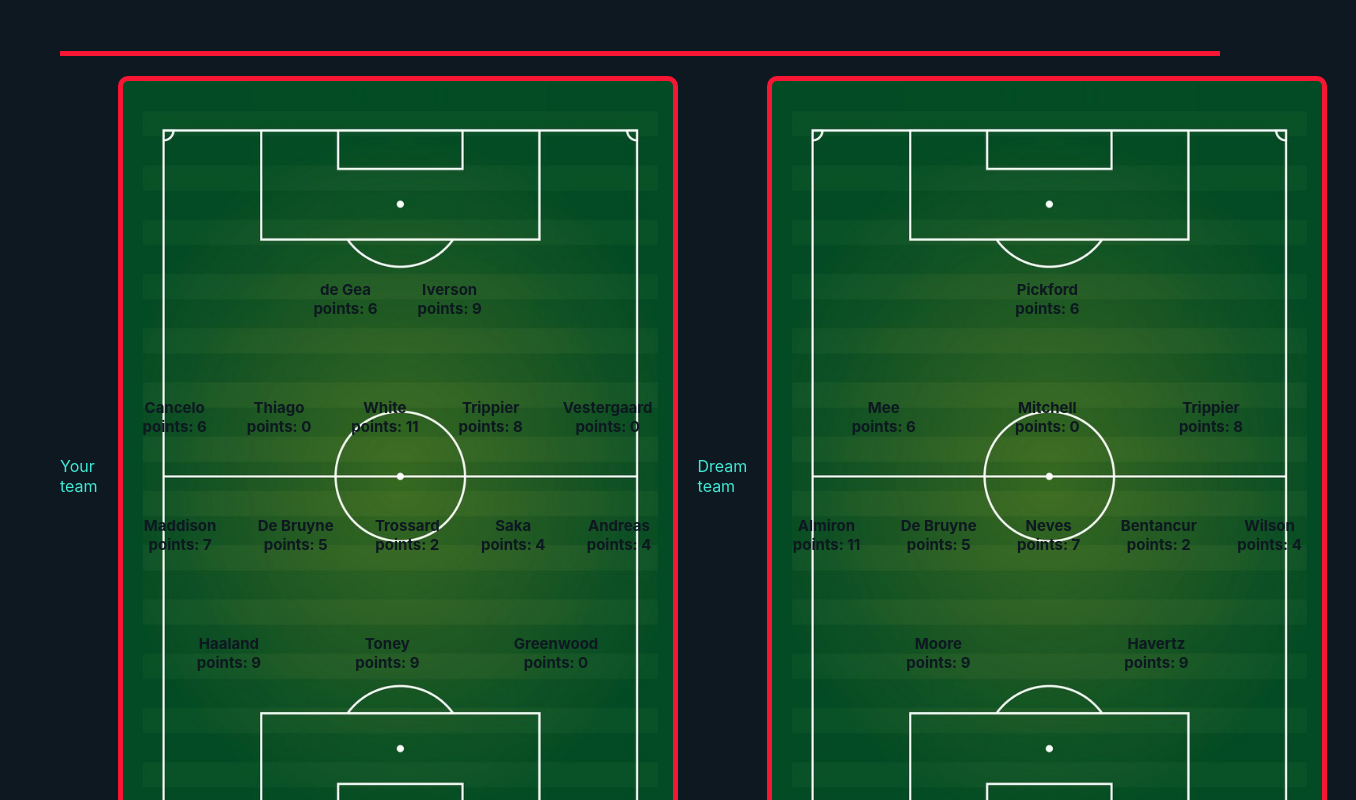
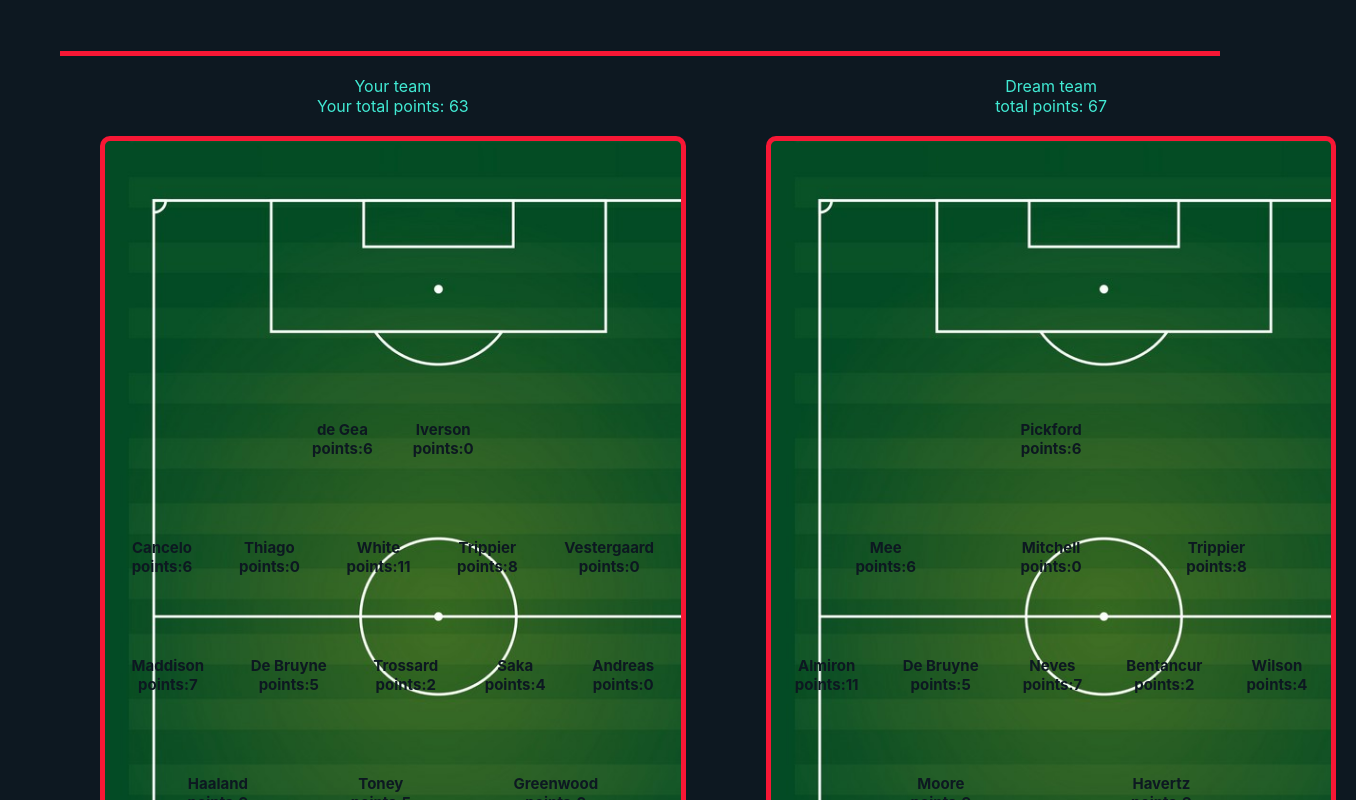
Before and after one commit to jakerinahmed/fantaisy-football-front-end, a React (Create React App) app: page /recommendations in a window 1280 px wide. Shown: the part 440-1240 px from the top of the page, 1356 px wide, since content can reach past the window. Built offline with nearby package versions, Linux system fonts and the light colour scheme.

Commit message:
add total poiints for teams and add player component

```diff
--- /dev/null
+++ b/src/components/PlayerCard/index.js
@@ -0,0 +1,12 @@
+import React from 'react'
+
+const PlayerCard = (props) => {
+    return (
+        <div className='playercard'>
+            <p> {props.name}</p>
+            <p>points:{props.points}</p>
+        </div>
+    )
+}
+
+export default PlayerCard
--- a/src/components/index.js
+++ b/src/components/index.js
@@ -1,2 +1,3 @@
 export { default as DreamTeam } from './DreamTeam'
 export { default as StatsTable } from './StatsTable'
+export { default as PlayerCard } from './PlayerCard'
--- a/src/pages/Recommendations/index.js
+++ b/src/pages/Recommendations/index.js
@@ -1,4 +1,5 @@
-import React, { useState } from 'react'
+import React, { useEffect, useState } from 'react'
+import { PlayerCard } from '../../components'
 
 import './style.css'
 
@@ -14,9 +15,9 @@ const Recommendations = () => {
   {name:"Trossard",value: 6.8, points:2, position:"MID", team: "BHA" },
   {name:"Saka",value: 7.9, points:4, position:"MID", team: "ARS" },
   {name:"Haaland",value: 12.0, points:9, position:"FWD", team: "MCI"},
-  {name:"Toney",value: 7.5, points:9, position:"FWD", team: "BRE"},
-  {name:"Iverson",value: 3.9, points:9, position:"GK", team: "LEI"},
-  {name:"Andreas",value: 4.5, points:4, position:"MID", team: "FUL"},
+  {name:"Toney",value: 7.5, points:5, position:"FWD", team: "BRE"},
+  {name:"Iverson",value: 3.9, points:0, position:"GK", team: "LEI"},
+  {name:"Andreas",value: 4.5, points:0, position:"MID", team: "FUL"},
   {name:"Vestergaard", value: 3.9, points:0, position:"DEF", team: "LEI"},
   {name:"Greenwood",value: 4.2, points:0, position:"FWD", team: "LEE"},
   ])
@@ -35,12 +36,29 @@ const Recommendations = () => {
   ])
 
   const [transfers, setTransfers] = useState([])
+  const [userPoints, setUserPoints] = useState(null)
+  const [dreamPoints, setDreamPoints] = useState(null)
+
+  useEffect(() => {
+    const totalPoints = dreamPlayers.reduce((accumulator, dreamPlayer) => {
+      return accumulator + dreamPlayer.points
+   },0)
+    const userPoints = userPlayers.reduce((accumulator, userPlayer) => {
+      return accumulator + userPlayer.points
+   },0)
+   setDreamPoints(totalPoints)
+   setUserPoints(userPoints)
+
+  },[])
+
+
 
   function teamOptimiser(){
     var newTransfers = []
     const bank = userPlayers.reduce((accumulator, userPlayer) => {
        return accumulator + userPlayer.value
     },0)
+
     console.log(bank)
     userPlayers.forEach(userPlayer => {
       dreamPlayers.forEach(dreamPlayer => {
@@ -84,32 +102,31 @@ const Recommendations = () => {
         </div>
 
       </div>
+
       <div className='teams-rec'>
+      <div className='team-div'>
         <p>Your team</p>
+        <p>Your total points: {userPoints}</p>
         <div className='user-team'>
           <div className='goalies'>
             {
-              userPlayers.map((userPlayer,i) => {
+              userPlayers.map((userPlayer) => {
                 if(userPlayer.position == "GK"){
                   return (
-                  <div className='playercard'>
-                  <p key={i} > {userPlayer.name}</p>
-                  <p>points: {userPlayer.points}</p>
-                  </div>
+                    <PlayerCard name = {userPlayer.name} points = {userPlayer.points}></PlayerCard>
                   )
                 }
               })
             }
+
+
           </div>
           <div className='defenders'>
           {
             userPlayers.map((userPlayer,i) => {
               if(userPlayer.position == "DEF"){
                 return (
-                    <div className='playercard'>
-                    <p key={i} > {userPlayer.name}</p>
-                    <p>points: {userPlayer.points}</p>
-                    </div>
+                  <PlayerCard name = {userPlayer.name} points = {userPlayer.points}></PlayerCard>
                 )
                 }
               })
@@ -120,10 +137,7 @@ const Recommendations = () => {
             userPlayers.map((userPlayer,i) => {
               if(userPlayer.position == "MID"){
                 return (
-                    <div className='playercard'>
-                    <p key={i} > {userPlayer.name}</p>
-                    <p>points: {userPlayer.points}</p>
-                    </div>
+                  <PlayerCard name = {userPlayer.name} points = {userPlayer.points}></PlayerCard>
                 )
                   }
                 })
@@ -135,10 +149,7 @@ const Recommendations = () => {
             userPlayers.map((userPlayer,i) => {
               if(userPlayer.position == "FWD"){
                 return (
-                    <div className='playercard'>
-                    <p key={i} > {userPlayer.name}</p>
-                    <p>points: {userPlayer.points}</p>
-                    </div>
+                  <PlayerCard name = {userPlayer.name} points = {userPlayer.points}></PlayerCard>
                 )
                 }
               })
@@ -146,17 +157,18 @@ const Recommendations = () => {
 
           </div>
         </div>
+        </div>
+
+        <div className='team-div'>
         <p>Dream team</p>
+        <p>total points: {dreamPoints}</p>
         <div className='user-op-team'>
         <div className='goalies'>
             {
               dreamPlayers.map((dreamPlayer,i) => {
                 if(dreamPlayer.position == "GK"){
                   return (
-                  <div className='playercard'>
-                  <p key={i} > {dreamPlayer.name}</p>
-                  <p>points: {dreamPlayer.points}</p>
-                  </div>
+                    <PlayerCard name = {dreamPlayer.name} points = {dreamPlayer.points}></PlayerCard>
                   )
                 }
               })
@@ -167,10 +179,7 @@ const Recommendations = () => {
             dreamPlayers.map((dreamPlayer,i) => {
               if(dreamPlayer.position == "DEF"){
                 return (
-                    <div className='playercard'>
-                    <p key={i} > {dreamPlayer.name}</p>
-                    <p>points: {dreamPlayer.points}</p>
-                    </div>
+                  <PlayerCard name = {dreamPlayer.name} points = {dreamPlayer.points}></PlayerCard>
                 )
                   }
                 })
@@ -181,10 +190,7 @@ const Recommendations = () => {
             dreamPlayers.map((dreamPlayer,i) => {
               if(dreamPlayer.position == "MID"){
                 return (
-                    <div className='playercard'>
-                    <p key={i} > {dreamPlayer.name}</p>
-                    <p>points: {dreamPlayer.points}</p>
-                    </div>
+                  <PlayerCard name = {dreamPlayer.name} points = {dreamPlayer.points}></PlayerCard>
                 )
                   }
                 })
@@ -196,15 +202,13 @@ const Recommendations = () => {
             dreamPlayers.map((dreamPlayer,i) => {
               if(dreamPlayer.position == "FWD"){
                 return (
-                    <div className='playercard'>
-                    <p key={i} > {dreamPlayer.name}</p>
-                    <p>points: {dreamPlayer.points}</p>
-                    </div>
+                  <PlayerCard name = {dreamPlayer.name} points = {dreamPlayer.points}></PlayerCard>
                 )
                   }
                 })
               }
 
+          </div>
         </div>
       </div>
       </div>
--- a/src/pages/Recommendations/style.css
+++ b/src/pages/Recommendations/style.css
@@ -81,7 +81,7 @@ h2 {
 .user-team, .user-op-team{
     border: 5px solid var(--border);
     text-align: center;
-    min-height: 100vh;
+    min-height: 120vh;
     min-width: 70vh;
 
     display: flex;
@@ -147,6 +147,13 @@ h2 {
 
 }
 
+.team-div{
+    display: flex;
+    align-items: center;
+    justify-content: center;
+    flex-direction: column;
+}
+
 div {
     border-radius: 10px;
     margin: 20px;
```
Lines whose indentation alone changed are shown as unchanged.
